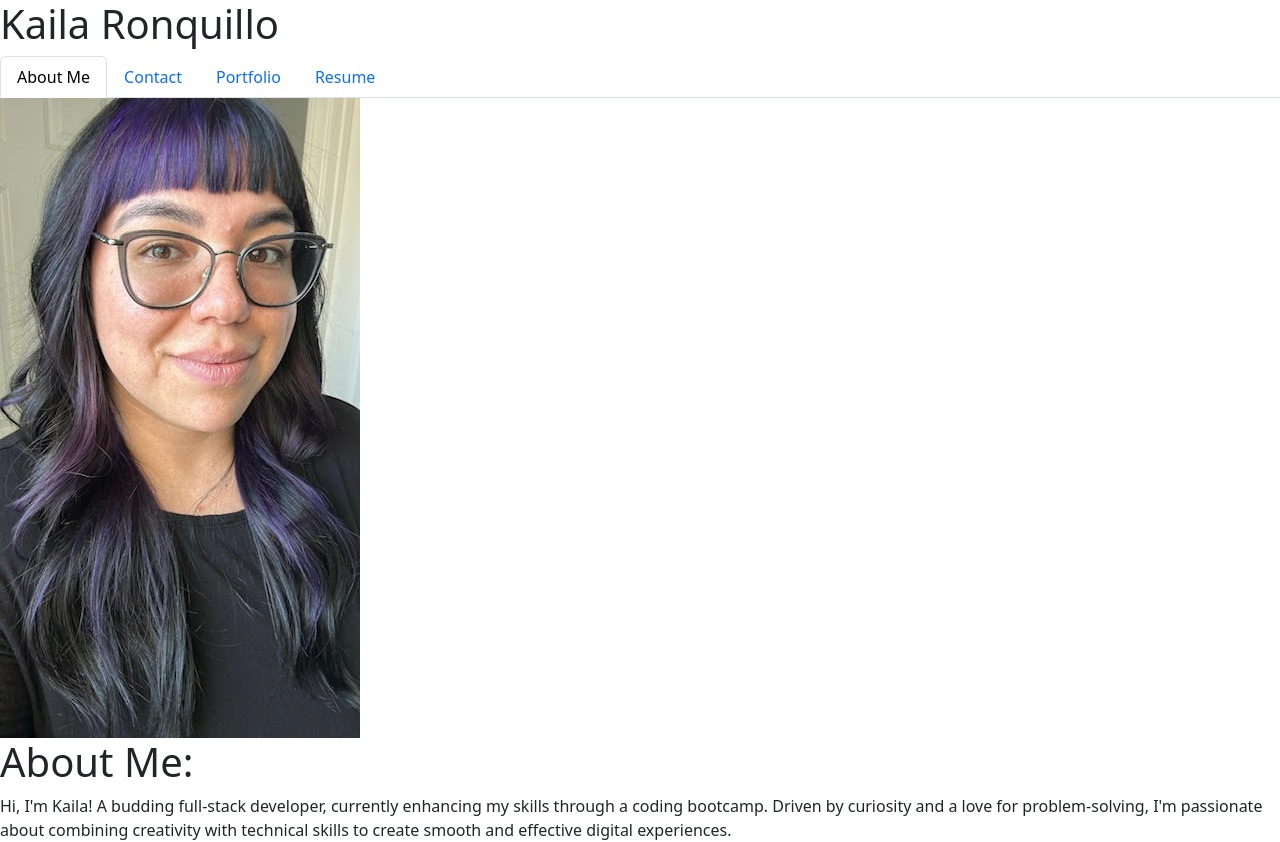
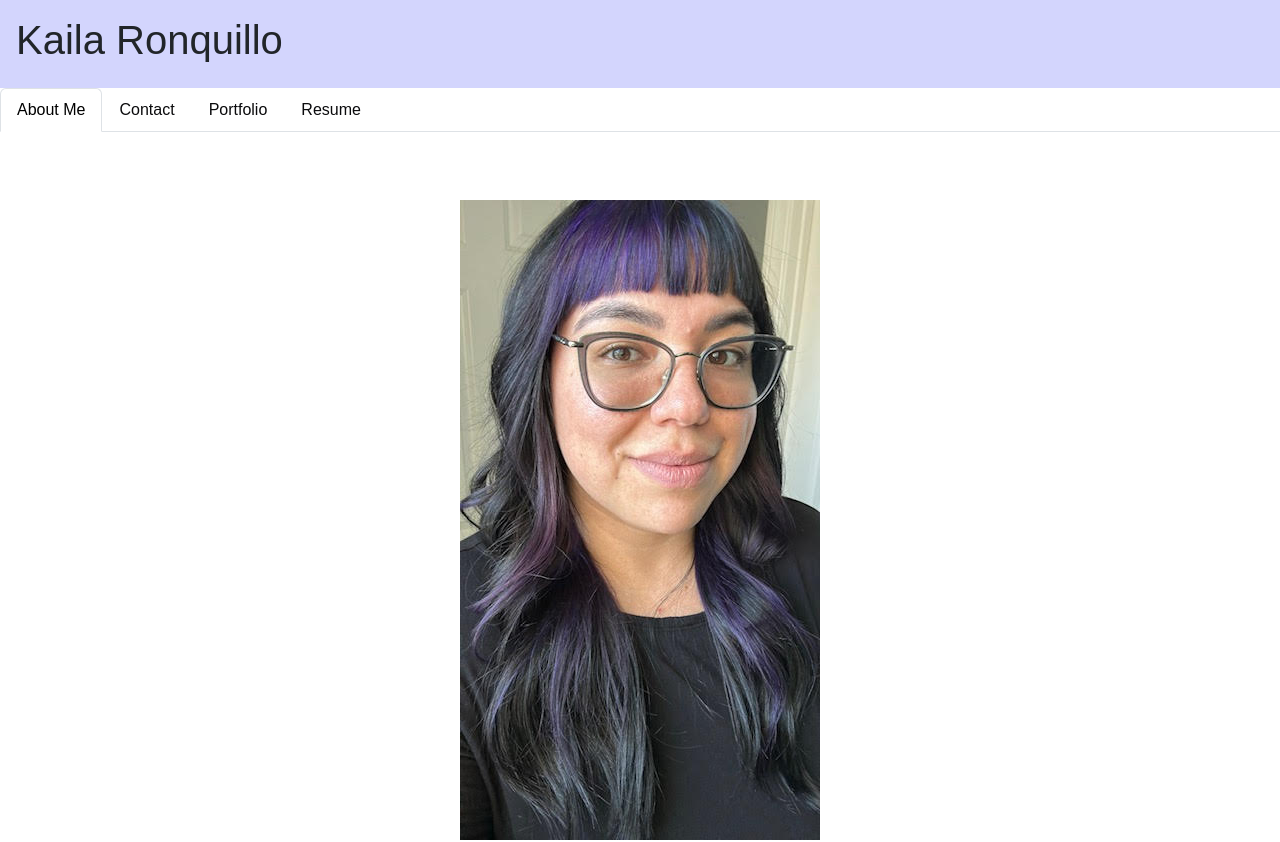
Before and after one commit to girlnotfound/Kaila-Portfolio, a React (Vite) app: page /About in a window 1280 px wide. Shown: the top 842 px of the page. Built offline with nearby package versions, Linux system fonts and the light colour scheme.

Commit message:
Started css styling

```diff
--- a/src/styles/style.css
+++ b/src/styles/style.css
@@ -0,0 +1,106 @@
+:root {
+  --lavender: #d3d5fd;
+  --coolGrey: #929aab;
+  --gunmetalGrey: #474a56;
+  --almostBlack: #0b0b0d;
+}
+
+body {
+  margin: 0;
+  padding: 0;
+  background-color: white;
+  font-family: Arial, sans-serif;
+  line-height: 1.6;
+}
+
+* {
+  margin: 0;
+  padding: 0;
+  box-sizing: border-box;
+}
+
+/* app container */
+.app-container {
+  display: flex;
+  flex-direction: column;
+  align-items: stretch;
+  min-height: 100vh;
+}
+
+/* header styles */
+header {
+  background-color: var(--lavender);
+  padding: 1rem;
+}
+
+/* navigation styles */
+nav {
+  background-color: var(--almostBlack);
+  padding: 1rem 0;
+  width: 100%;
+  margin-bottom: 1rem;
+}
+
+nav ul {
+  list-style-type: none;
+  display: flex;
+  justify-content: flex-end;
+  width: 100%;
+  margin: 0 auto;
+  padding: 0 1rem;
+}
+
+nav ul li {
+  margin-left: 1rem;
+}
+
+nav ul li a,
+.nav-link {
+  color: var(--almostBlack);
+  text-decoration: none;
+  padding: 0.5rem 1rem;
+  display: block;
+  text-align: right;
+  transition: background-color 0.3s ease;
+}
+
+nav ul li a:hover,
+.nav-link:hover {
+  background-color: var(--coolGrey);
+}
+
+/* main content area */
+.content-area {
+  padding: 2rem;
+  text-align: center;
+}
+
+/* footer styles */
+footer {
+  background-color: var(--lavender);
+  text-align: center;
+  padding: 1rem;
+  margin-top: auto;
+}
+
+.profile-image {
+  height: auto;
+  display: block;
+  margin: 3% auto;
+}
+
+/* responsive design */
+@media (max-width: 768px) {
+  nav ul {
+    flex-direction: column;
+    align-items: center;
+  }
+
+  nav ul li {
+    margin: 0.5rem 0;
+  }
+
+  .nav-link {
+    text-align: center;
+  }
+}
```
